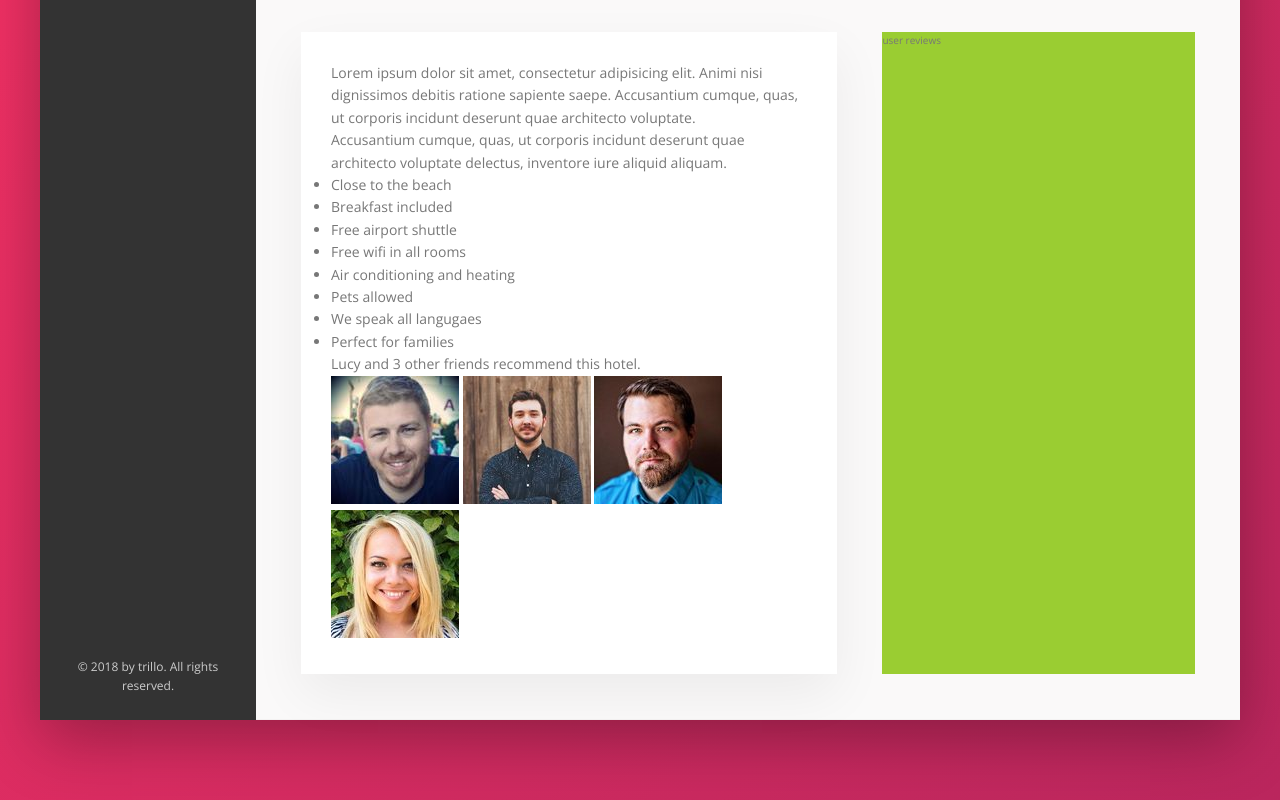
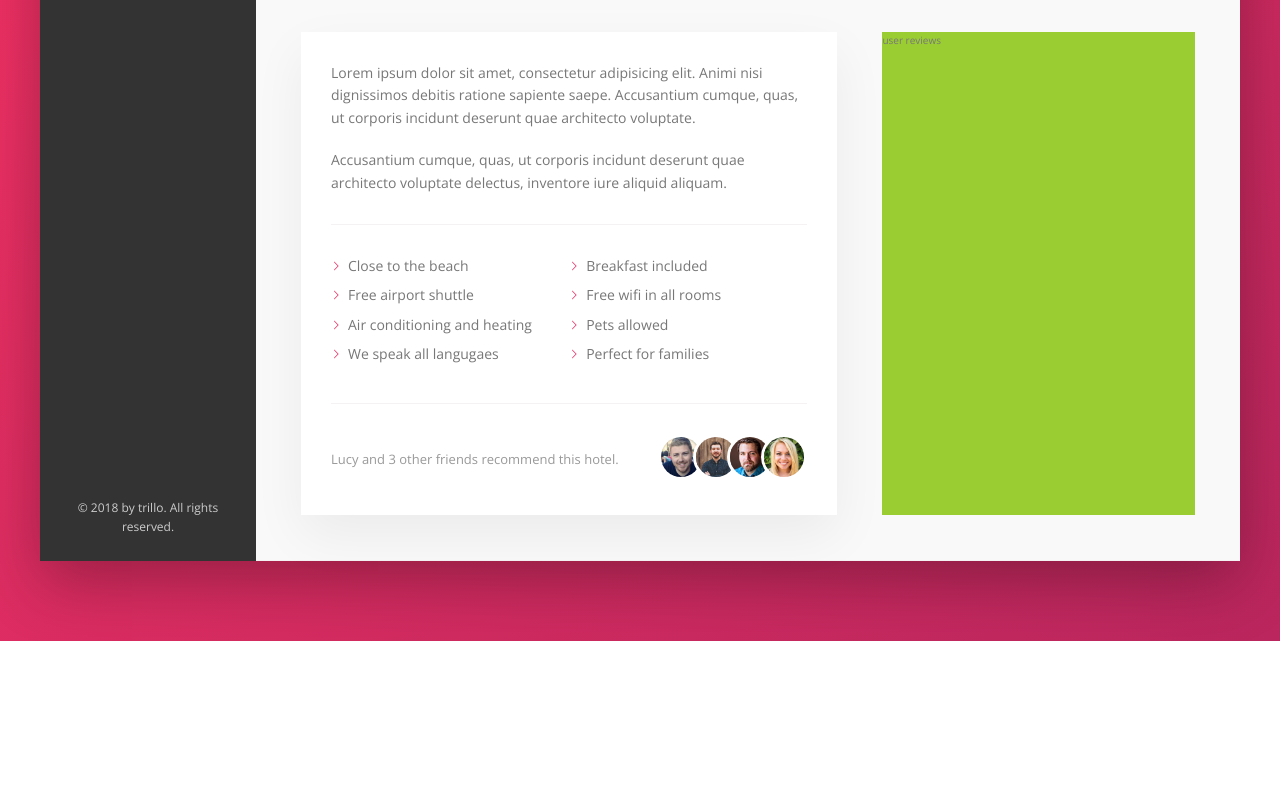
Before and after one commit to Simbaxo/Trillo, a website: page index.html in a window 1280 px wide. Shown: the part 615-1415 px from the top of the page. After the commit the page ends 1256 px from the top, so only its background shows below. Drawn offline with nearby package versions, Linux system fonts and the light colour scheme.

Commit message:
Completed the description section

```diff
--- a/sass/_components.scss
+++ b/sass/_components.scss
@@ -303,3 +303,79 @@
     box-shadow: none;
   }
 }
+
+//////////////////////////////
+// PARAGRAPH
+
+.paragraph:not(:last-of-type) {
+  margin-bottom: 2rem;
+}
+
+//////////////////////////////
+// LIST
+
+.list {
+  list-style: none;
+  margin: 3rem 0;
+  padding: 3rem 0;
+  border-top: var(--line);
+  border-bottom: var(--line);
+
+  display: flex;
+  flex-wrap: wrap;
+
+  &__item {
+    flex: 0 0 50%;
+    margin-bottom: .7rem;
+  }
+
+  &__item::before {
+    content: "";
+    display: inline-block;
+    height: 1rem;
+    width: 1rem;
+    margin-right: .7rem;
+
+    // Older browsers
+    // background-image: url(../img/chevron-thin-right.svg);
+    // background-size: cover;
+
+    // New browsers
+    background-color: var(--color-primary);
+    -webkit-mask-image: url(../img/chevron-thin-right.svg);
+    -webkit-mask-size: cover;
+    mask-image: url(../img/chevron-thin-right.svg);
+    mask-size: cover;
+  }
+}
+
+//////////////////////////////
+// RECOMMEND
+
+.recommend {
+  font-size: 1.3rem;
+  color: var(--color-grey-dark-3);
+
+  display: flex;
+  align-items: center;
+
+  &__count {
+    margin-right: auto;
+  }
+
+  &__friends {
+
+  }
+
+  &__photo {
+    box-sizing: content-box;
+    height: 4rem;
+    width: 4rem;
+    border-radius: 50%;
+    border: 3px solid #fff;
+
+    &:not(:last-child) {
+      margin-right: -1.5rem;
+    }
+  }
+}
```
Also changed, not shown: css/style.css.
